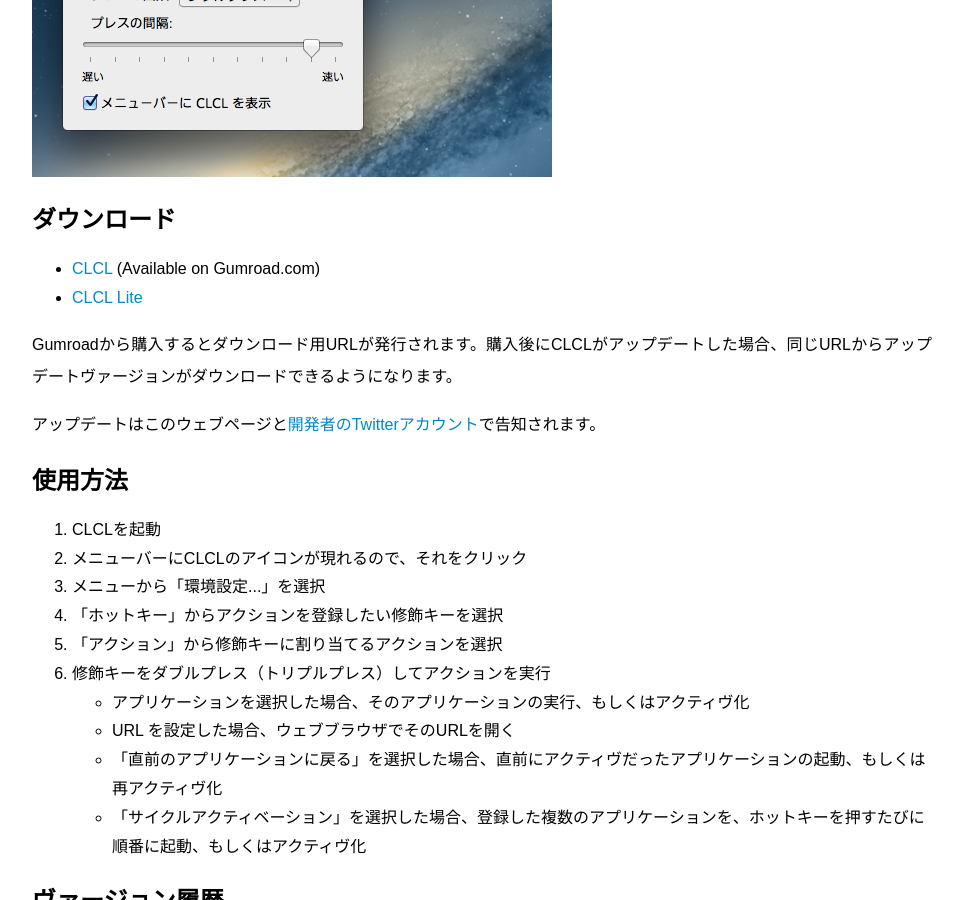
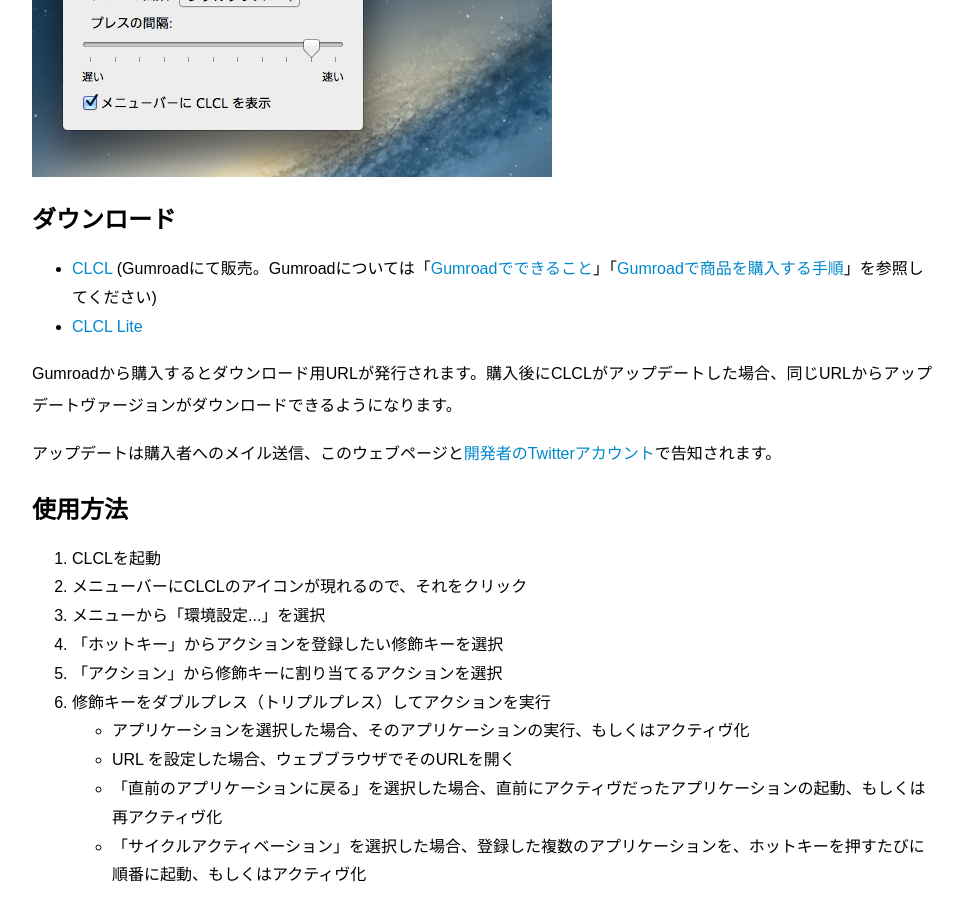
Before and after one commit to GenjiApp/genjiapp.github.io, a Jekyll site: the page built from mac/clcl/index.html, in a window 1280 px wide and 900 px high, scrolled down 615 px. Shown: the whole window, without its empty margins (158-1121 px from the left). Built offline with Jekyll 4.4.1, drawn with Linux system fonts in a browser that asks for light colours; Markdown is read by kramdown in place of the engine named in the settings.

Commit message:
fix CLCL index pages

```diff
--- a/mac/clcl/index.html
+++ b/mac/clcl/index.html
@@ -16,12 +16,12 @@
 
 <h2>ダウンロード</h2>
 <ul>
-  <li><a href="https://gumroad.com/l/auv">CLCL</a> (Available on Gumroad.com)</li>
+  <li><a href="https://gumroad.com/l/auv">CLCL</a> (Gumroadにて販売。Gumroadについては「<a href="{% post_url 2014-04-10-things-you-can-do-on-gumroad %}">Gumroadでできること</a>」「<a href="{% post_url 2014-04-13-how-to-buy-on-gumroad %}">Gumroadで商品を購入する手順</a>」を参照してください)</li>
   <li><a href="http://itunes.apple.com/jp/app/clcl-lite/id495511246?mt=12">CLCL Lite</a></li>
 </ul>
 
 <p>Gumroadから購入するとダウンロード用URLが発行されます。購入後にCLCLがアップデートした場合、同じURLからアップデートヴァージョンがダウンロードできるようになります。</p>
-<p>アップデートはこのウェブページと<a href="http://twitter.com/genji_tw">開発者のTwitterアカウント</a>で告知されます。</p>
+<p>アップデートは購入者へのメイル送信、このウェブページと<a href="http://twitter.com/genjiapp">開発者のTwitterアカウント</a>で告知されます。</p>
 
 <h2>使用方法</h2>
 <ol>
--- a/mac/clcl/index_en.html
+++ b/mac/clcl/index_en.html
@@ -21,7 +21,7 @@
 </ul>
 
 <p>By purchasing CLCL from Gumroad.com, you get a URL for downloading. If CLCL is updated after you have purchased, you can download updated version of CLCL from same URL.</p>
-<p>The update information is announced at this page and <a href="http://twitter.com/genji_tw">developer's Twitter account</a>.</p>
+<p>The update information is sent to customers, and announced at this page and <a href="http://twitter.com/genjiapp">developer's Twitter account</a>.</p>
 
 <h2>Usage</h2>
 <ol>
```
